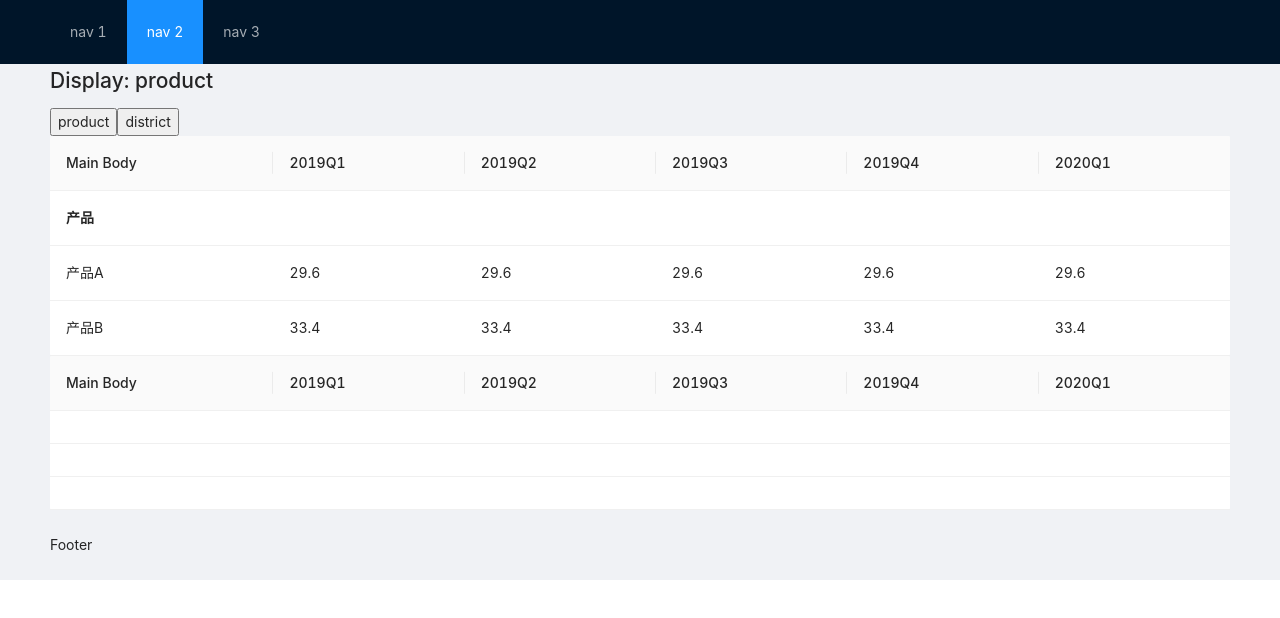
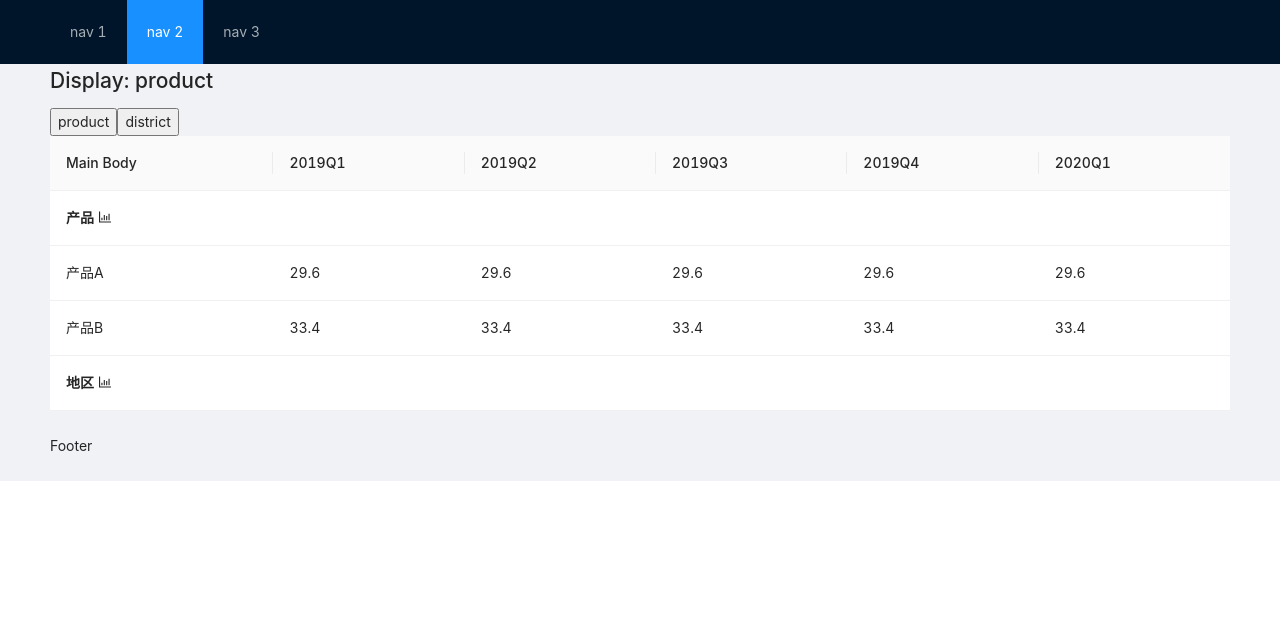
Before and after one commit to jzhzhz/data-visualization-demo, a React (Create React App) app: page / in a window 1280 px wide. Shown: the top 618 px of the page. Built offline with nearby package versions, Linux system fonts and the light colour scheme.

Commit message:
complete table structure

```diff
--- a/src/AppTable.js
+++ b/src/AppTable.js
@@ -1,38 +1,17 @@
 import React from 'react';
 import { Table } from 'antd';
+import { BarChartOutlined } from '@ant-design/icons';
+
+import { useDispatch } from 'react-redux';
+import { changeToDistrict, changeToProduct } from './actions';
 
 const { Column } = Table;
 
-// const data = [
-//   {
-//     key: '1',
-//     firstName: 'John',
-//     lastName: 'Brown',
-//     age: 32,
-//     address: 'New York No. 1 Lake Park',
-//     tags: ['nice', 'developer'],
-//   },
-//   {
-//     key: '2',
-//     firstName: 'Jim',
-//     lastName: 'Green',
-//     age: 42,
-//     address: 'London No. 1 Lake Park',
-//     tags: ['loser'],
-//   },
-//   {
-//     key: '3',
-//     firstName: 'Joe',
-//     lastName: 'Black',
-//     age: 32,
-//     address: 'Sidney No. 1 Lake Park',
-//     tags: ['cool', 'teacher'],
-//   },
-// ];
+export const AppTable = (props) => {
+  let data = props.products;
+  data.push({key: "dis0", name: "地区"});
 
-export const AppTable = (props) => {
-  const data = props.products;
-  console.log(data);
+  const dispatch = useDispatch();
 
   return (
     <div>
@@ -43,7 +22,19 @@ export const AppTable = (props) => {
           key="firstName"
           render={name => {
             if (name === "产品") {
-              return <strong>{name}</strong>;
+              return (
+                <strong>
+                  {name} <BarChartOutlined onClick={() => dispatch(changeToProduct())}/>
+                </strong>
+              );
+            }
+
+            if (name === "地区") {
+              return (
+                <strong>
+                  {name} <BarChartOutlined onClick={() => dispatch(changeToDistrict())}/>
+                </strong>
+              );
             }
 
             return name;
@@ -55,14 +46,6 @@ export const AppTable = (props) => {
         <Column title="2019Q4" dataIndex="2019Q4" key="2019Q4" />
         <Column title="2020Q1" dataIndex="2020Q1" key="2020Q1" />
       </Table>
-      <Table dataSource={data} pagination={false}>
-        <Column title="Main Body" dataIndex="firstName" key="firstName" />
-        <Column title="2019Q1" dataIndex="lastName" key="lastName" />
-        <Column title="2019Q2" dataIndex="age" key="age" />
-        <Column title="2019Q3" dataIndex="address" key="address" />
-        <Column title="2019Q4" dataIndex="address" key="address" />
-        <Column title="2020Q1" dataIndex="address" key="address" />
-      </Table>
     </div>
   );
 }
```
